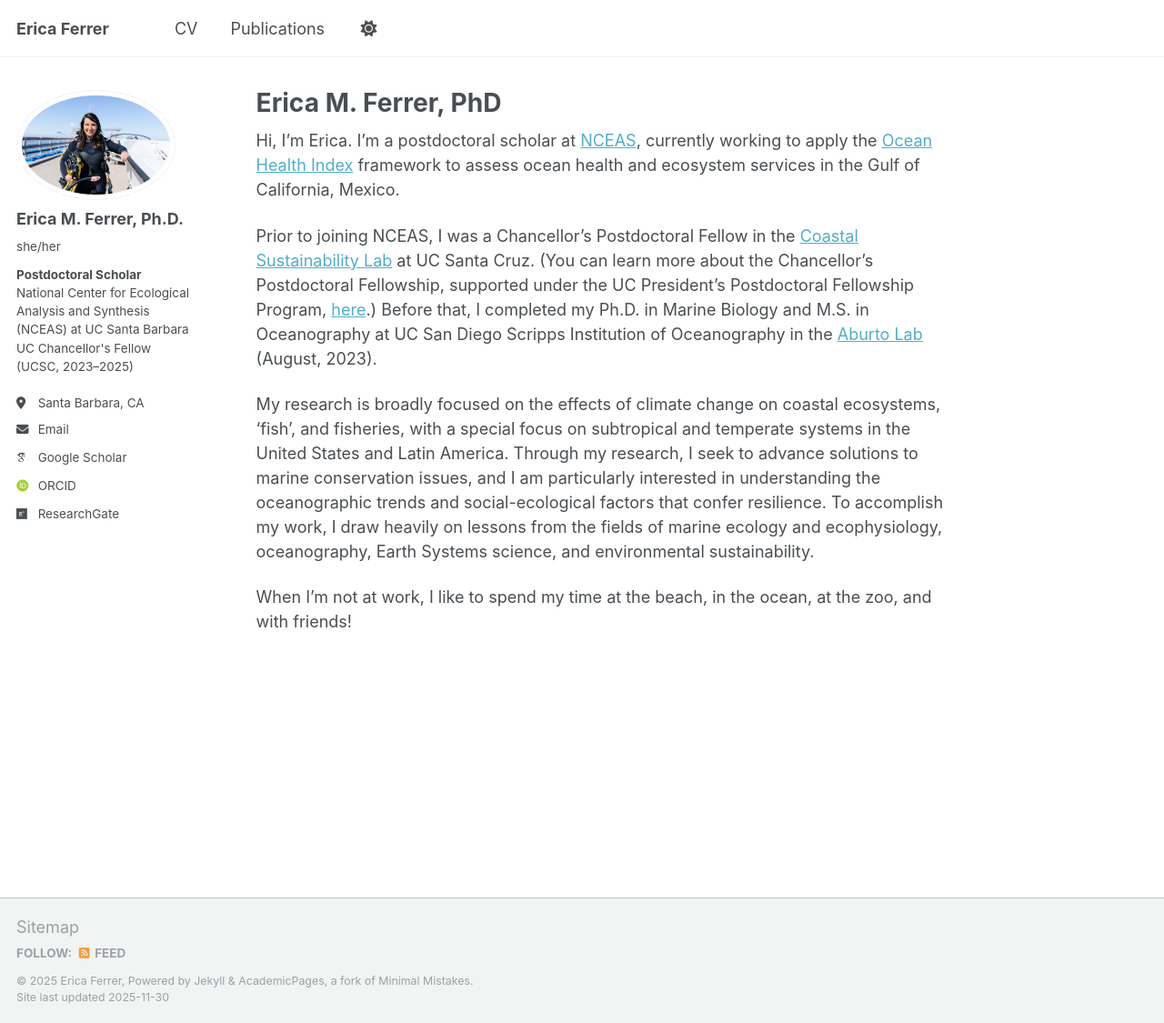
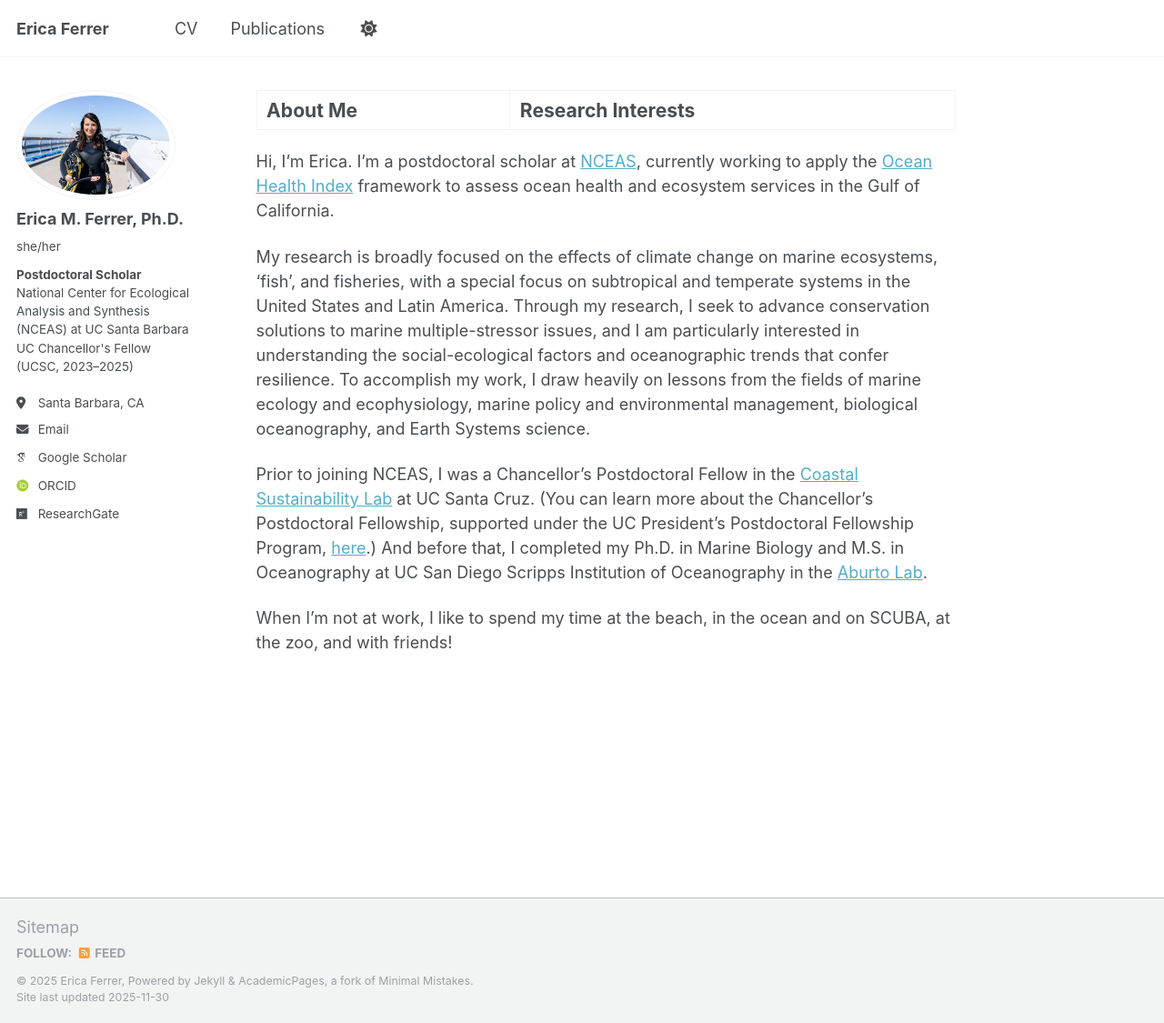
Before and after one commit to emferrer/emferrer.github.io, a Jekyll site: the page built from _pages/about.md, in a window 1280 px wide and 1125 px high. Shown: the whole window at 91% size. Built offline with Jekyll 4.4.1, drawn with Linux system fonts in a browser that asks for light colours; some web fonts are replaced; a script that is not in the unit is left out.

Commit message:
Update about.md
Changes to About Me

```diff
--- a/_pages/about.md
+++ b/_pages/about.md
@@ -1,16 +1,16 @@
 ---
 permalink: /
-title: "Erica M. Ferrer, PhD"
+title: "About Me | Research Interests"
 author_profile: true
 redirect_from:
   - /about/
   - /about.html
 ---
 
-Hi, I'm Erica. I'm a postdoctoral scholar at [NCEAS](https://www.nceas.ucsb.edu/), currently working to apply the [Ocean Health Index](https://oceanhealthindex.org/) framework to assess ocean health and ecosystem services in the Gulf of California, Mexico.
+Hi, I'm Erica. I'm a postdoctoral scholar at [NCEAS](https://www.nceas.ucsb.edu/), currently working to apply the [Ocean Health Index](https://oceanhealthindex.org/) framework to assess ocean health and ecosystem services in the Gulf of California.
 
-Prior to joining NCEAS, I was a Chancellor's Postdoctoral Fellow in the [Coastal Sustainability Lab](https://kristy-kroeker.squarespace.com/) at UC Santa Cruz. (You can learn more about the Chancellor's Postdoctoral Fellowship, supported under the UC President's Postdoctoral Fellowship Program, [here](https://ppfp.ucop.edu/info/).) Before that, I completed my Ph.D. in Marine Biology and M.S. in Oceanography at UC San Diego Scripps Institution of Oceanography in the [Aburto Lab](https://www.aburtolab.org/) (August, 2023).
+My research is broadly focused on the effects of climate change on marine ecosystems, ‘fish’, and fisheries, with a special focus on subtropical and temperate systems in the United States and Latin America. Through my research, I seek to advance conservation solutions to marine multiple-stressor issues, and I am particularly interested in understanding the social-ecological factors and oceanographic trends that confer resilience. To accomplish my work, I draw heavily on lessons from the fields of marine ecology and ecophysiology, marine policy and environmental management, biological oceanography, and Earth Systems science.
 
-My research is broadly focused on the effects of climate change on coastal ecosystems, ‘fish’, and fisheries, with a special focus on subtropical and temperate systems in the United States and Latin America. Through my research, I seek to advance solutions to marine conservation issues, and I am particularly interested in understanding the oceanographic trends and social-ecological factors that confer resilience. To accomplish my work, I draw heavily on lessons from the fields of marine ecology and ecophysiology, oceanography, Earth Systems science, and environmental sustainability.
+Prior to joining NCEAS, I was a Chancellor's Postdoctoral Fellow in the [Coastal Sustainability Lab](https://kristy-kroeker.squarespace.com/) at UC Santa Cruz. (You can learn more about the Chancellor's Postdoctoral Fellowship, supported under the UC President's Postdoctoral Fellowship Program, [here](https://ppfp.ucop.edu/info/).) And before that, I completed my Ph.D. in Marine Biology and M.S. in Oceanography at UC San Diego Scripps Institution of Oceanography in the [Aburto Lab](https://www.aburtolab.org/).
 
-When I'm not at work, I like to spend my time at the beach, in the ocean, at the zoo, and with friends!
+When I'm not at work, I like to spend my time at the beach, in the ocean and on SCUBA, at the zoo, and with friends!
```
